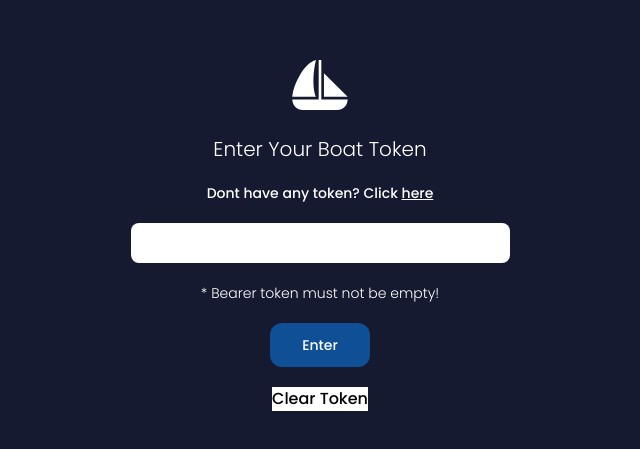
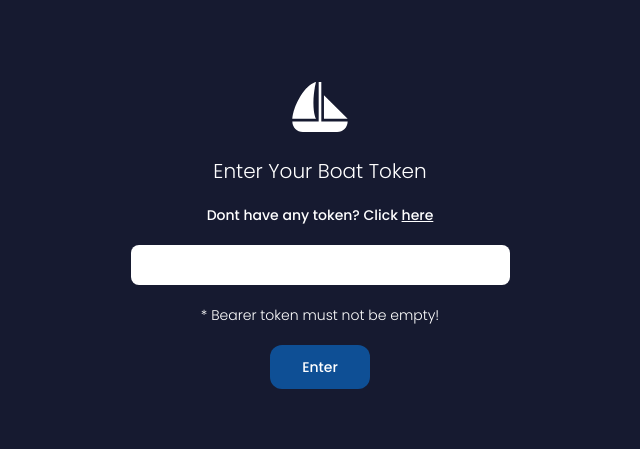
Before and after one commit to Andrew4Coding/betis-app, a React (Vite) app: page /betis-app/newToken in a window 1280 px wide. Shown: the part 167-616 px from the top of the page, without its empty margins (320-960 px from the left). Built offline with nearby package versions, Linux system fonts and the light colour scheme; a web font is replaced by a local one.

Commit message:
remove clear token

```diff
--- a/src/components/AskTokenHero.jsx
+++ b/src/components/AskTokenHero.jsx
@@ -57,9 +57,9 @@ export default function AskTokenHero({bearerToken, setBearerToken, boatData, set
                     }
                 }}>Enter</button>
 
-                <button className="bg-white" onClick={() => {
+                {/* <button className="bg-white" onClick={() => {
                     localStorage.clear()
-                }}>Clear Token</button>
+                }}>Clear Token</button> */}
 
             </div>
         </div>
```
